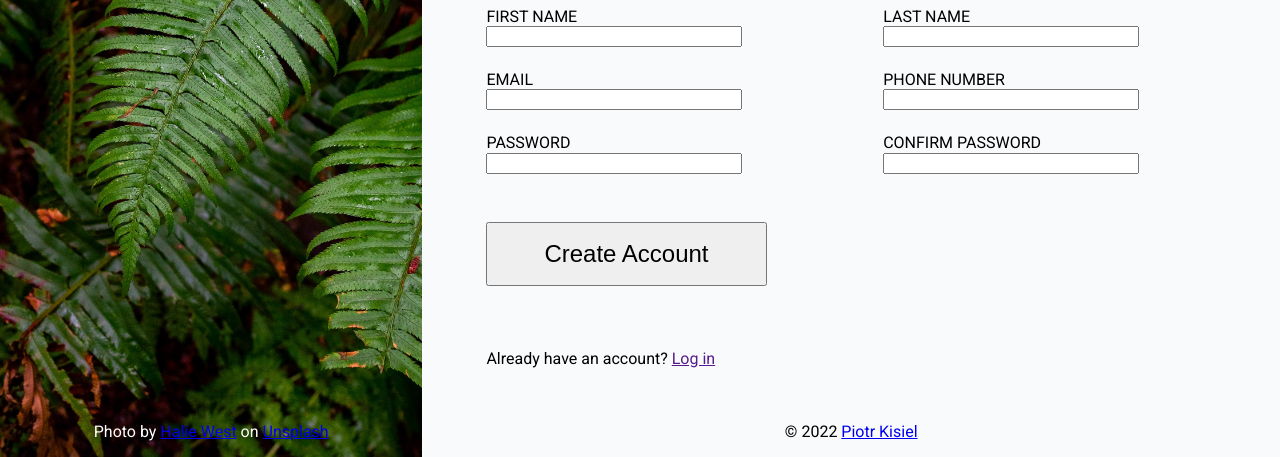
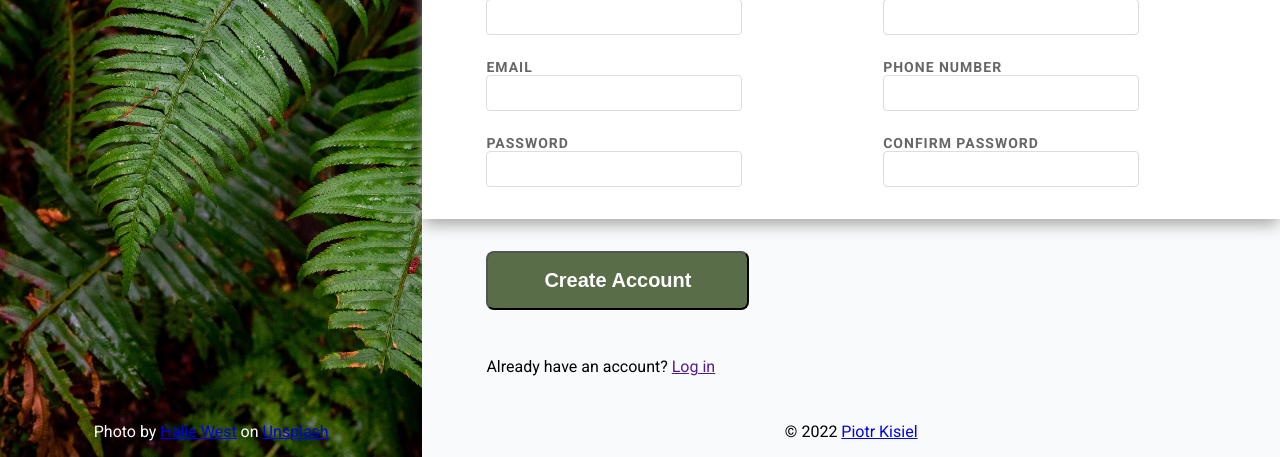
Before and after one commit to pietyr/sign-up-form, a plain HTML site: page index.html in a window 1280 px wide. Shown: the part 343-800 px from the top of the page. Drawn offline with Linux system fonts and the light colour scheme.

Commit message:
feat: more styling for inputs

```diff
--- a/css/style.css
+++ b/css/style.css
@@ -21,6 +21,7 @@ div.content-wrapper {
 	display: flex;
 	flex-direction: column;
 	justify-content: center;
+	width: 100%;
 }
 
 @media (min-width: 1024px) {
@@ -31,7 +32,7 @@ div.content-wrapper {
 
 @media (max-width: 1023px) {
 	header {
-		background-image: url(../img/bgc-1862px.jpg);
+		background-image: url(../img/bgc-640px.jpg);
 	}
 }
 
@@ -88,7 +89,7 @@ form {
 	display: flex;
 	flex-direction: column;
 	justify-content: space-between;
-	gap: 3rem;
+	gap: 2rem;
 }
 
 form > section,
@@ -99,13 +100,23 @@ form > p {
 button {
 	margin-left: 4rem;
 	padding: 1rem 3.5rem;
-	font-size: 1.5rem;
+	font-size: 1.25rem;
+	font-weight: 700;
 	width: fit-content;
+	background-color: var(--green);
+	color: #fff;
+	border-radius: 0.5rem;
 }
 
 section.intro {
 	font-size: 1.75rem;
 	font-weight: 700;
+}
+
+section.inputs {
+	background-color: #fff;
+	box-shadow: 0px 8px 14px -2px rgba(170, 170, 170, 1);
+	padding-bottom: 2rem;
 }
 
 section.intro > p,
@@ -126,10 +137,25 @@ label {
 
 label span {
 	text-transform: uppercase;
+	font-size: 0.875rem;
+	font-weight: 700;
+	letter-spacing: 1px;
+	color: #666;
 }
 
 label input {
 	max-width: 16rem;
+	padding: 0.5rem 1rem;
+	font-size: 1rem;
+	border: 1px solid #ddd;
+	border-radius: 0.25rem;
+	/* outline: none; */
+}
+
+label input:focus {
+	border: 1px solid #2fa6ff;
+	outline: 1px solid #2fa6ff;
+	box-shadow: 2px 4px 8px 0px rgba(170, 170, 170, 1);
 }
 
 footer {
--- a/index.html
+++ b/index.html
@@ -48,7 +48,7 @@
 						<p>You <span class="italic">know</span> you want to.</p>
 					</section>
 
-					<section>
+					<section class="inputs">
 						<h2>Let's do this!</h2>
 						<div class="label-wrapper">
 							<label>
```
